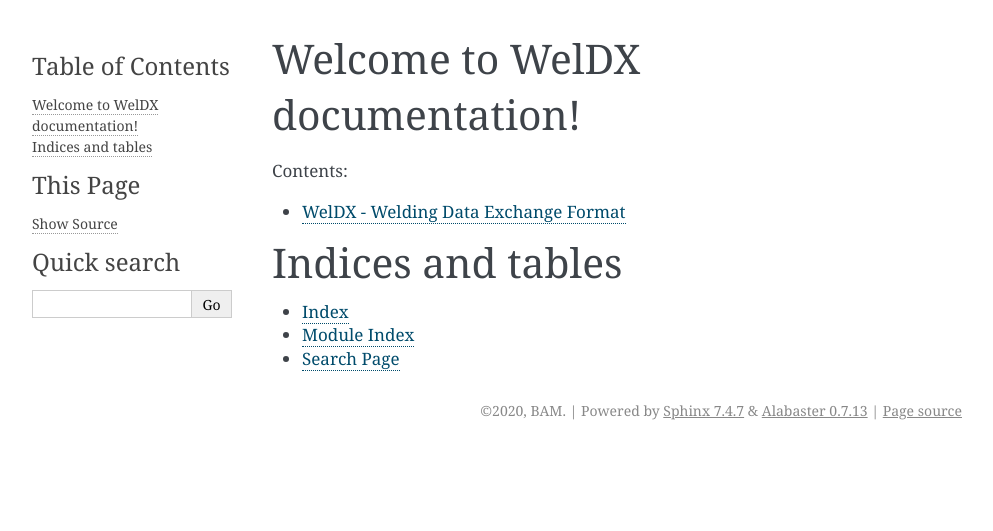
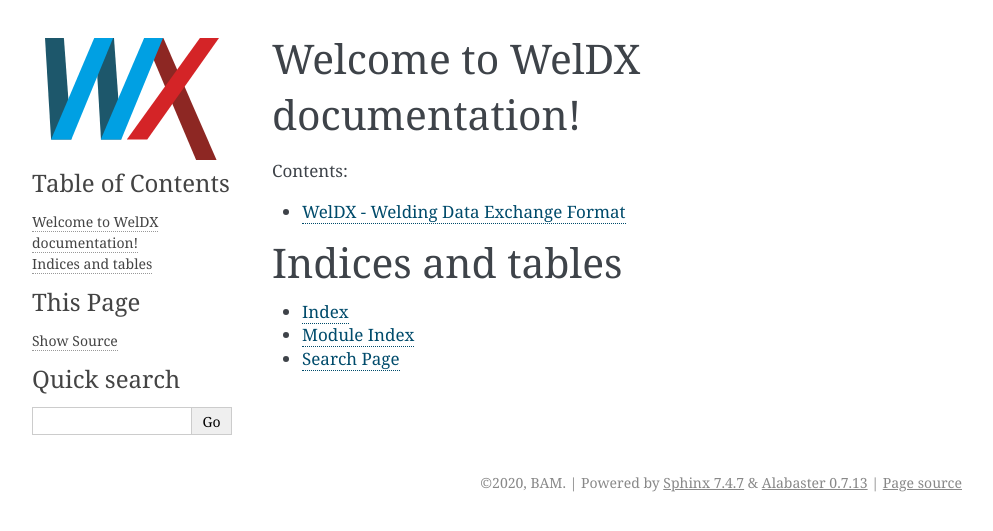
Before and after one commit to BAMWelDX/weldx, a Sphinx documentation site: the page built from doc/source/index.rst, in a window 1280 px wide. Shown: the top 531 px of the page, without its empty margins (148-1141 px from the left). Built offline with Sphinx 7.4.7, drawn with Linux system fonts in a browser that asks for light colours.

Commit message:
add html logo

```diff
--- a/doc/source/conf.py
+++ b/doc/source/conf.py
@@ -24,6 +24,10 @@
 # The full version, including alpha/beta/rc tags
 release = '0.0.2'
 
+# The name of the Pygments (syntax highlighting) style to use.
+pygments_style = "sphinx"
+
+
 
 # -- General configuration ---------------------------------------------------
 
@@ -47,6 +51,13 @@
     ".md": "markdown",
 }
 
+# The encoding of source files.
+# source_encoding = 'utf-8-sig'
+
+# The master toctree document.
+master_doc = "index"
+
+
 # Add any paths that contain templates here, relative to this directory.
 templates_path = ['_templates']
 
@@ -67,3 +78,12 @@
 # relative to this directory. They are copied after the builtin static files,
 # so a file named "default.css" will overwrite the builtin "default.css".
 html_static_path = ['_static']
+
+# The name of an image file (relative to this directory) to place at the top
+# of the sidebar.
+html_logo = "WelDX_notext.svg"
+
+# Theme options are theme-specific and customize the look and feel of a theme
+# further.  For a list of options available for each theme, see the
+# documentation.
+#html_theme_options = {"logo_only": True}
```
Also changed, not shown: doc/source/WelDX_notext.svg (added).
